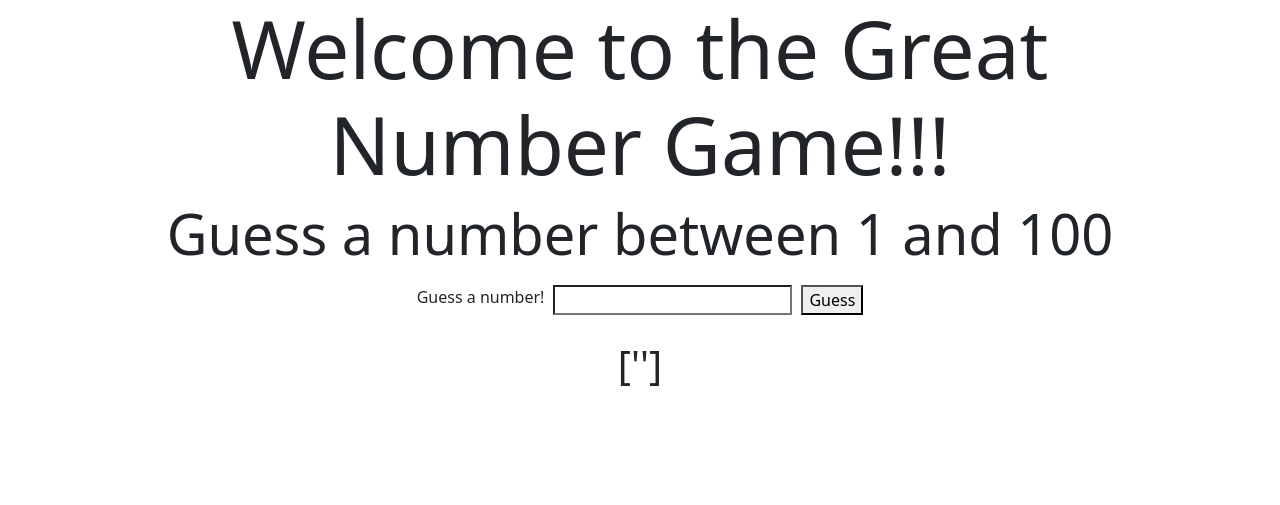
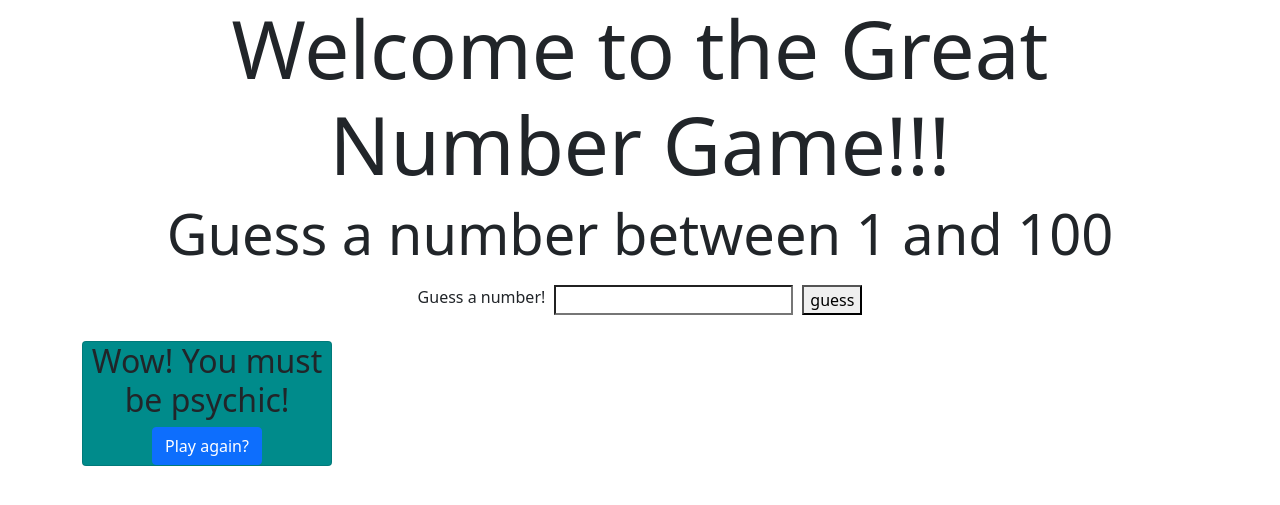
Before and after one commit to DouglasH9/number_game, a Flask app: page / in a window 1280 px wide. Shown: the top 505 px of the page. Run offline with Flask 2, Linux system fonts and the light colour scheme; the visitor is signed in with stand-in values (Sample User, id 1).

Commit message:
got it to work

```diff
--- a/static/style.css
+++ b/static/style.css
@@ -4,6 +4,7 @@ h1 {
 h4 {
     text-align:center;
 }
+
 form {
     margin: 0, auto;
     display: flex;
@@ -15,3 +16,29 @@ label {
 input{
     margin: 10px;
 }
+#correctAn {
+    display: block;
+    text-align: center;
+    width: 250px;
+    background-color: darkcyan;
+    margin: 10px, auto;
+}
+#tooLow {
+    display: block;
+    text-align: center;
+    width: 250px;
+    background-color: gray;
+    margin: 10px, auto;
+}
+#tooHigh {
+    display: block;
+    text-align: center;
+    width: 250px;
+    background-color: red;
+    margin: 10px, auto;
+}
+.card {
+    display: flex;
+    justify-content: center;
+    align-items: center;
+}
--- a/templates/index.html
+++ b/templates/index.html
@@ -13,13 +13,28 @@
         <h1 class="display-1 ">Welcome to the Great Number Game!!!</h1>
         <h4 class="display-4 mx-auto">Guess a number between 1 and 100</h4>
         <div id="formcon">
-            <form class="input-group mb-3" action="http://localhost:5000/" method="POST">
+            <form class="input-group mb-3" action="http://localhost:5000/guess" method="POST">
             <label class"" for="number">Guess a number!</label>
-            <input class="" type="text" name="number">
-            <input class="" type="submit" value="Guess">
+            <input class="" type="text" name="guess">
+            <input class="" type="submit" value="guess">
             </form>
-            <h1 id="output">{{['']}}</h1>
         </div>
+        {% if 'guess' in session %}
+            {% if session['guess'] == session['number']%}
+                <div id="correctAn" class="card flex">
+                    <h2>Wow! You must be psychic!</h2>
+                    <a href="/reset" class="btn btn-primary">Play again?</a>
+                </div>
+            {%elif session['guess'] < session['number']%}
+                <div id="tooLow"  class="card flex justify-content-center" style="background-color: aqua;">
+                    <h2>Not quite! Try higher...</h2>
+                </div>
+            {%elif session['guess'] > session['number']%}
+                <div id="tooHigh" class="card flex justify-content-center">
+                    <h2>Woah! Too high! Calm down!</h2>
+                </div>
+            {% endif %}
+        {%endif%}
     </div>
 </body>
 </html>
```
